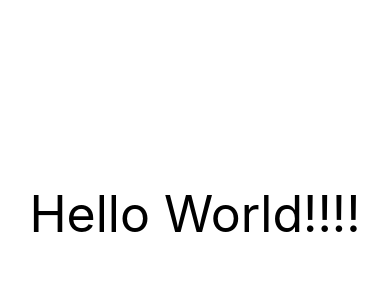
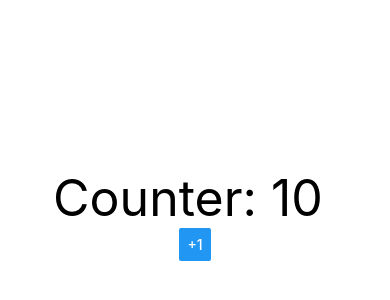
Before and after one commit to SoyDiego/ts-react-native-course, a React Native app in the folder 01-MyFirstApp/: screen / in a window 390 px wide. Shown: the part 208-508 px from the top of the page. Built offline with nearby package versions, Linux system fonts and the light colour scheme.

Commit message:
Created counter

```diff
--- a/01-MyFirstApp/App.tsx
+++ b/01-MyFirstApp/App.tsx
@@ -1,8 +1,12 @@
 import React from 'react';
+import CounterScreen from './src/screens/CounterScreen';
 import HelloWorldScreen from './src/screens/HelloWorldScreen';
 
 const App = () => {
-  return <HelloWorldScreen />;
+  return (
+    // <HelloWorldScreen />
+    <CounterScreen />
+  );
 };
 
 export default App;
--- /dev/null
+++ b/01-MyFirstApp/src/screens/CounterScreen.tsx
@@ -0,0 +1,16 @@
+/* eslint-disable react-native/no-inline-styles */
+import {View, Text, Button} from 'react-native';
+import React, {useState} from 'react';
+
+const CounterScreen = () => {
+  const [counter, setCounter] = useState(10);
+
+  return (
+    <View style={{flex: 1, justifyContent: 'center', alignItems: 'center'}}>
+      <Text style={{fontSize: 50}}>Counter: {counter} </Text>
+      <Button title="+1" onPress={() => setCounter(counter + 1)} />
+    </View>
+  );
+};
+
+export default CounterScreen;
```
